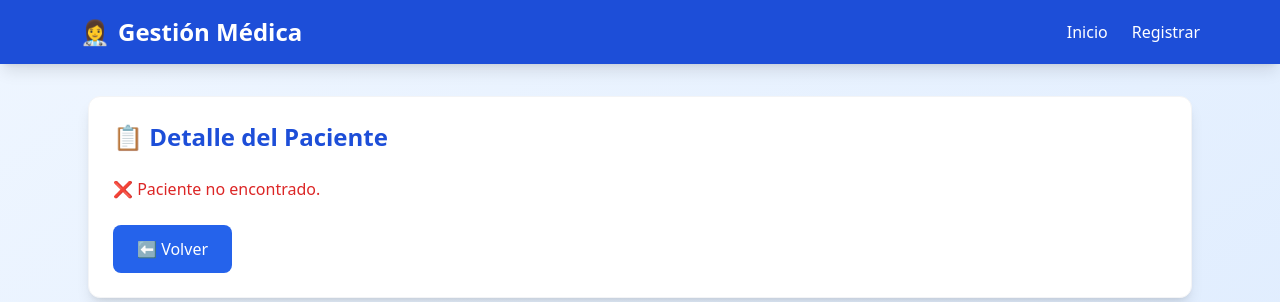
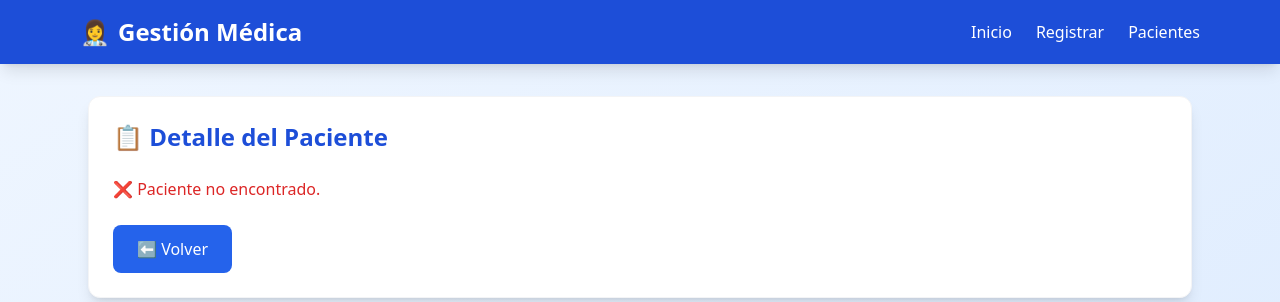
Before and after one commit to Marco777457/Despliegue-Feacture-python, a Flask app: page /paciente/1 in a window 1280 px wide. Shown: the top 302 px of the page. Run offline with Flask 3, Linux system fonts and the light colour scheme; some libraries are stand-ins or nearby versions.

Commit message:
Mejora del diseño: menú con apartado de pacientes registrados y actualización de app.py

```diff
--- a/app.py
+++ b/app.py
@@ -47,11 +47,25 @@
         return f(*args, **kwargs)
     return decorated
 
+def cargar_pacientes():
+    """
+    Devuelve una lista de pacientes en formato:
+    [ {"nombre": "<clave>", ...campos...}, ... ]
+    Esto facilita iterar en templates con: for p in pacientes
+    """
+    datos = cargar_datos()
+    if isinstance(datos, dict):
+        return [{"nombre": nombre, **info} for nombre, info in datos.items()]
+    # si por alguna razón ya guardas una lista, la devolvemos tal cual
+    return datos
+
+
 # ---------- RUTAS HTML EXISTENTES ----------
 @app.route("/")
 def index():
-    datos = cargar_datos()
-    return render_template("index.html", pacientes=datos)
+    pacientes = cargar_pacientes()
+    return render_template("index.html", pacientes=pacientes)
+
 
 # 👉 le faltaba el decorador
 @app.route("/registrar", methods=["POST"])
--- a/templates/base.html
+++ b/templates/base.html
@@ -12,8 +12,9 @@
     <div class="max-w-6xl mx-auto flex justify-between items-center p-4">
       <h1 class="text-xl md:text-2xl font-bold flex items-center gap-2">👩‍⚕️ <span>Gestión Médica</span></h1>
       <nav class="hidden sm:flex space-x-6 text-sm md:text-base">
-        <a href="/" class="hover:underline">Inicio</a>
-        <a href="#formulario" class="hover:underline">Registrar</a>
+        <a href="{{ url_for('index') }}" class="hover:underline">Inicio</a>
+        <a href="{{ url_for('nuevo_paciente') }}" class="hover:underline">Registrar</a>
+        <a href="{{ url_for('listar_pacientes') }}" class="hover:underline">Pacientes</a>
       </nav>
       <!-- Botón menú móvil -->
       <button id="menu-btn" class="sm:hidden focus:outline-none text-white">
@@ -22,14 +23,32 @@
     </div>
     <!-- Menú móvil -->
     <div id="menu" class="hidden sm:hidden flex flex-col bg-blue-600 px-4 pb-4">
-      <a href="/" class="py-2 border-b border-blue-500">Inicio</a>
-      <a href="#formulario" class="py-2">Registrar</a>
+      <a href="{{ url_for('index') }}" class="py-2 border-b border-blue-500">Inicio</a>
+      <a href="{{ url_for('nuevo_paciente') }}" class="py-2">Registrar</a>
+      <a href="{{ url_for('listar_pacientes') }}" class="py-2">Pacientes</a>
     </div>
   </header>
 
   <!-- Contenido dinámico -->
   <main class="max-w-6xl mx-auto p-6 w-full flex-1 pt-24">
     {% block content %}{% endblock %}
+
+    <!-- 🔽 Submenú dinámico de pacientes -->
+    {% if pacientes %}
+    <section class="mt-10">
+      <h2 class="text-lg font-semibold text-blue-800 mb-4">Pacientes Registrados</h2>
+      <ul class="list-disc list-inside bg-white shadow rounded-lg p-4">
+        {% for p in pacientes %}
+        <li>
+          <a href="{{ url_for('detalle_paciente', nombre=p['nombre']) }}"
+             class="text-blue-600 hover:underline">
+             {{ p['nombre'] }}
+          </a>
+        </li>
+        {% endfor %}
+      </ul>
+    </section>
+    {% endif %}
   </main>
 
   <!-- Footer -->
```
